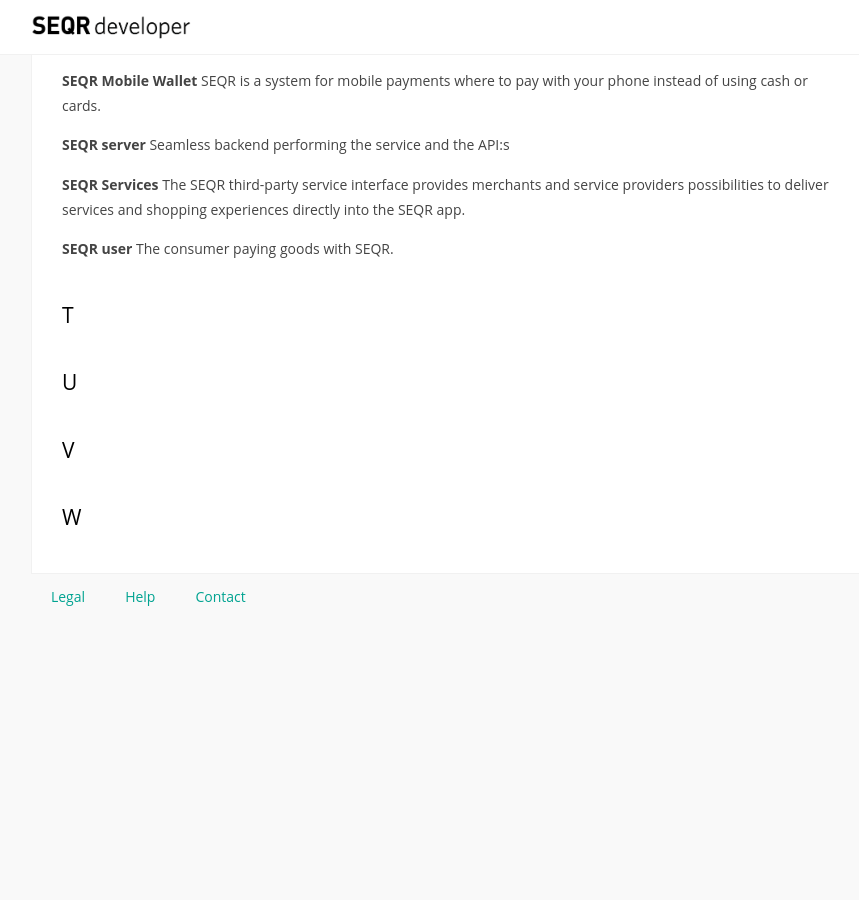
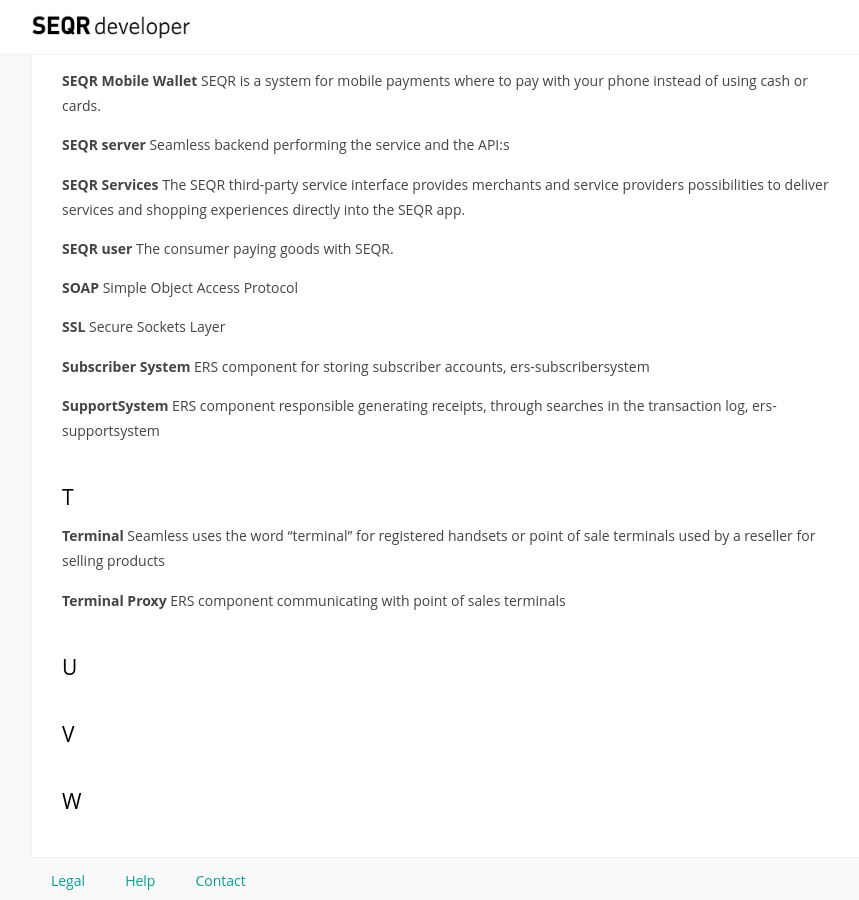
Before and after one commit to SeamlessDistribution/SeamlessDistribution.github.io, a Jekyll site: the page built from merchant/reference/glossary.md, in a window 1280 px wide and 900 px high, scrolled down 2854 px. Shown: the whole window, without its empty margins (184-1043 px from the left). Built offline with Jekyll 4.4.1, drawn with Linux system fonts in a browser that asks for light colours; nearby versions of some CDN libraries; before the commit the page ends 3470 px from its top, so only the background shows below that.

Commit message:
Update glossary.md

```diff
--- a/merchant/reference/glossary.md
+++ b/merchant/reference/glossary.md
@@ -127,12 +127,24 @@
 **SEQR user**
 The consumer paying goods with SEQR.
 
+**SOAP**
+Simple Object Access Protocol
 
+**SSL**
+Secure Sockets Layer
 
+**Subscriber System**
+ERS component for storing subscriber accounts, ers-subscribersystem
 
+**SupportSystem**
+ERS component responsible generating receipts, through searches in the transaction log, ers-supportsystem
 
 ### T
+**Terminal**
+Seamless uses the word “terminal” for registered handsets or point of sale terminals used by a reseller for selling products
 
+**Terminal Proxy**
+ERS component communicating with point of sales terminals
 
 ### U
 
```
